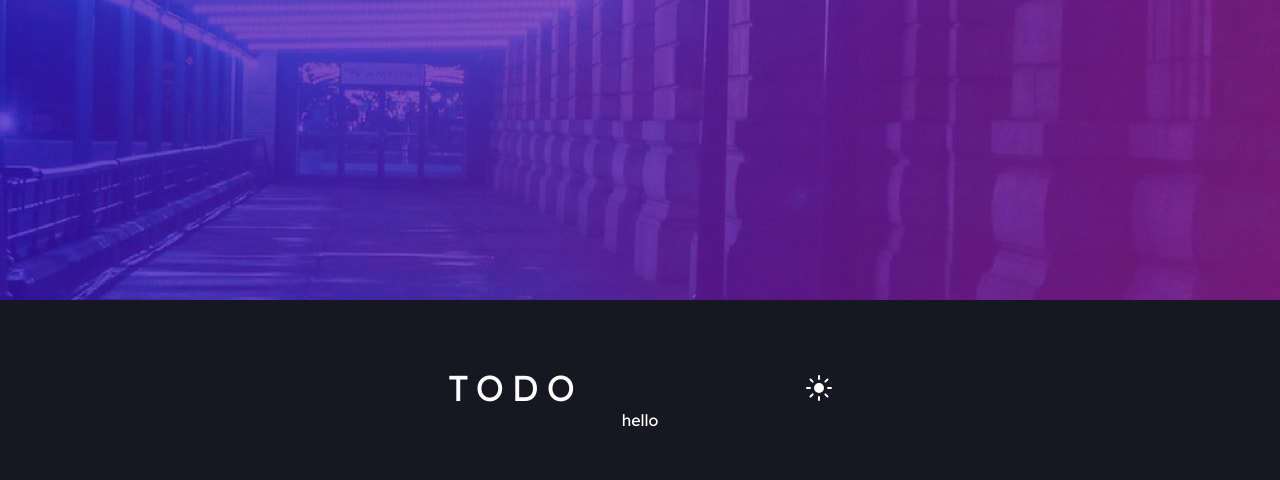
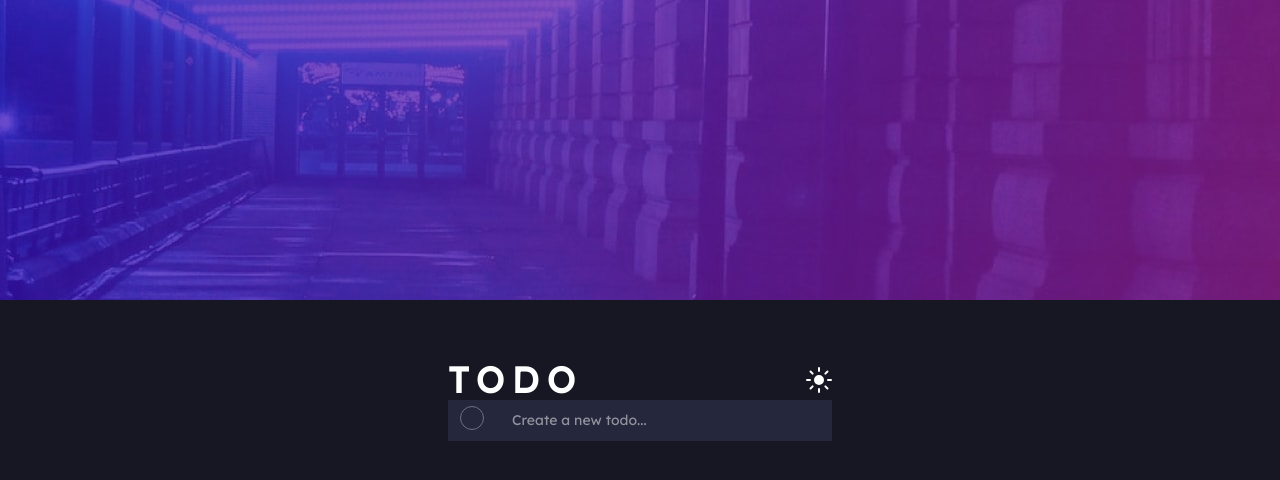
Before and after one commit to Segundavid-Dev/react-tailwind, a React (Vite) app: page / in a window 1280 px wide. Shown: the top 480 px of the page. Built offline with nearby package versions, Linux system fonts and the light colour scheme.

Commit message:
created Input task component

```diff
--- a/src/App.jsx
+++ b/src/App.jsx
@@ -14,7 +14,7 @@ function App() {
 function Header() {
   return (
     <div className="flex w-full items-center justify-between">
-      <h1 className="text-4xl tracking-[.5rem]">TODO</h1>
+      <h1 className="text-4xl tracking-[.5rem] font-extrabold">TODO</h1>
       <img
         src="images/icon-sun.svg"
         alt="Sun Icon"
@@ -26,8 +26,13 @@ function Header() {
 
 function FormInput() {
   return (
-    <div>
-      <p>hello</p>
+    <div className="w-full relative">
+      <input
+        type="text"
+        placeholder="Create a new todo..."
+        className="bg-[var(--input-background)] w-full pt-[10px] pb-[10px] pl-[4rem] border-none outline-none text-[14px]"
+      />
+      <div className="absolute left-3 top-1.5 w-6 h-6 border-1 border-gray-500 rounded-full cursor-pointer"></div>
     </div>
   );
 }
--- a/src/index.css
+++ b/src/index.css
@@ -1,5 +1,14 @@
 @import url("https://fonts.googleapis.com/css2?family=Lexend&display=swap");
 @import "tailwindcss";
+
+:root {
+  --input-background: hsl(235, 24%, 19%);
+  --check-background: linear-gradient(
+    90deg,
+    hsl(192, 100%, 67%),
+    hsl(280, 87%, 65%)
+  );
+}
 
 body {
   margin: 0;
```
Also changed, not shown: 1 other file (tests, documents, lock files or other folders).
